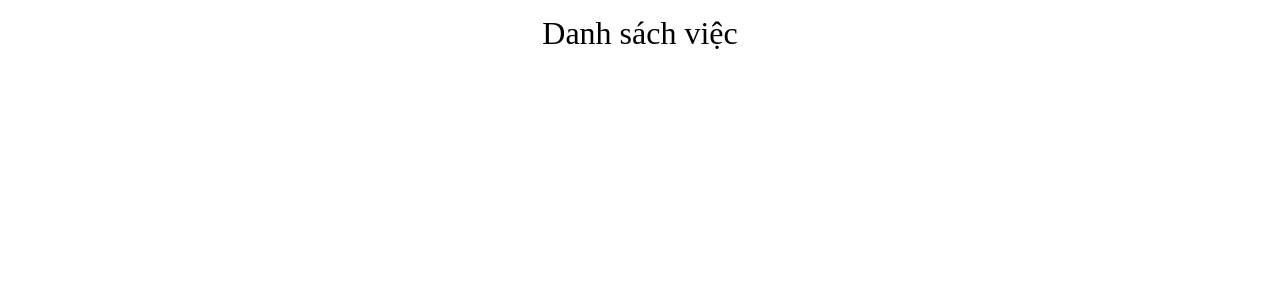
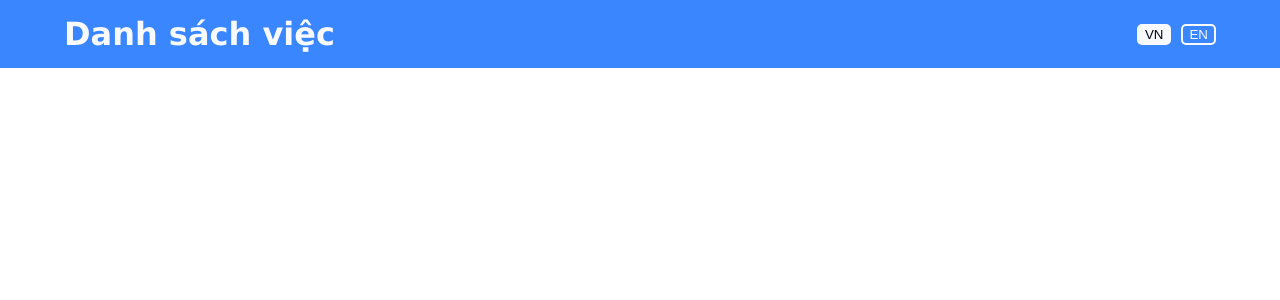
Before and after one commit to chi-cong/vue_todo, a Vue app: page / in a window 1280 px wide. Before the commit this address had no page. Shown: the top 300 px of the page. Built offline with nearby package versions, Linux system fonts and the light colour scheme; the HTML template or start-up script is replaced by a standard one.

Commit message:
build navbar UI

```diff
--- a/src/App.vue
+++ b/src/App.vue
@@ -12,8 +12,13 @@ import Navbar from './components/Navbar.vue';
     width: 100%;
     height: auto;
     display: flex;
-    padding: 15px;
-    justify-content: center;
+    padding-top: 15px;
+    padding-bottom: 15px;
+    padding-left: 5%;
+    justify-content: space-between``;
     align-items: center;
+    font-family: 'Lucida Sans', 'Lucida Sans Regular', 'Lucida Grande', 'Lucida Sans Unicode', Geneva, Verdana, sans-serif;
+    background: var(--primary);
+    font-weight: var(--thick-font);
   }
 </style>
--- a/src/assets/main.css
+++ b/src/assets/main.css
@@ -1,4 +1,19 @@
 @import './base.css';
 
-#app {
+:root {
+  /* font weight */
+  --thick-font: 900;
+  --normal-font: 700;
+  --light-font: 500;
+
+  /* colors */
+  --black: #000814;
+  --white: #f8f9fa;
+  --primary: #3a86ff;
+  --warming: #ff006e;
+  --secondary: #8338ec;
+
+  /* border radius */
+  --rounded-angle: 5px;
+  --cirle: 50%;
 }
--- a/src/components/Navbar.vue
+++ b/src/components/Navbar.vue
@@ -6,5 +6,45 @@ const languageStore = useLanguageStore();
 <template>
   <header>
     <h1 class="app-name">{{ languageStore.mainSet.appName}}</h1>
+    <div class="language">
+      <button class="language-btn active-language-btn">VN</button>
+      <button class="language-btn">EN</button>
+    </div>
   </header>
 </template>
+
+<style>
+  header{
+    width: 100%;
+    height: auto;
+    display: flex;
+    padding-top: 15px;
+    padding-bottom: 15px;
+    padding-left: 5%;
+    padding-right: 5%;
+    justify-content: space-between;
+    align-items: center;
+    font-family: 'Lucida Sans', 'Lucida Sans Regular', 'Lucida Grande', 'Lucida Sans Unicode', Geneva, Verdana, sans-serif;
+    background: var(--primary);
+    color: var(--white);
+  }
+  .app-name{
+    font-weight: var(--thick-font);
+  }
+  .language{
+    display: flex;
+    justify-content: center;
+    align-items: center;
+    gap: 10px;
+  }
+  .language-btn{
+    background: var(--primary);
+    border: 2px solid var(--white);
+    border-radius: var(--rounded-angle);
+    color: var(--white);
+  }
+  .active-language-btn{
+    color: var(--black);
+    background: var(--white);
+  }
+</style>
```
